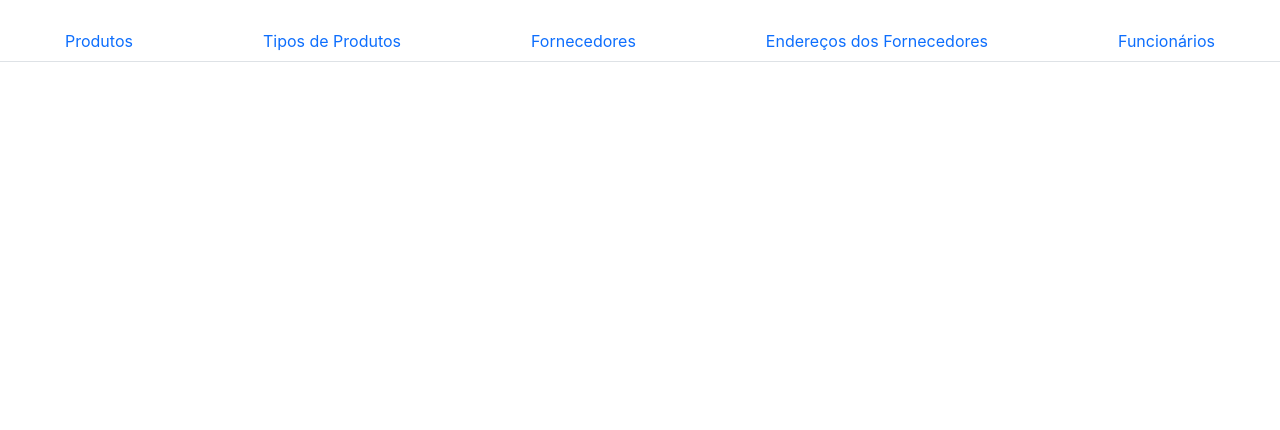
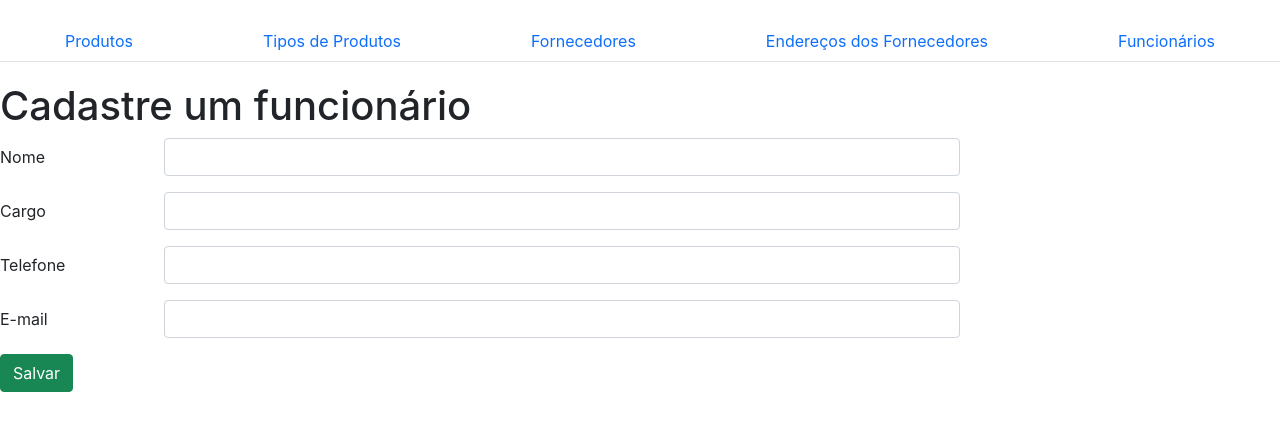
Before and after one commit to anaBeatrizWalker/ExpressReact, a React (Create React App) app: page /funcionarios/novo in a window 1280 px wide. Shown: the top 430 px of the page. Built offline with nearby package versions, Linux system fonts and the light colour scheme.

Commit message:
Adicionando rotas e componentes de funcionarios

```diff
--- a/src/Routes.js
+++ b/src/Routes.js
@@ -57,6 +57,12 @@ export default function Rotas(){
             <Route path='/enderecos/:id/editar' element={<AdicionaEndereco/>}></Route>
             <Route path='/enderecos/:id/deletar' element={<DeletarEndereco/>}></Route>
 
+            {/* funcionarios */}
+            <Route path='/funcionarios' element={<ListaFuncionarios/>}></Route>
+            <Route path='/funcionarios/:id' element={<DadosFuncionario/>}></Route>
+            <Route path='/funcionarios/novo' element={<AdicionaFuncionario/>}></Route>
+            <Route path='/funcionarios/:id/editar' element={<AdicionaFuncionario/>}></Route>
+            <Route path='/funcionarios/:id/deletar' element={<DeletarFuncionario/>}></Route>
         </Routes>
     )
 }
--- /dev/null
+++ b/src/components/Funcionarios/AdicionaFuncionario.js
@@ -0,0 +1,83 @@
+import api_express from '../../config/api_express'
+import React, { useEffect, useState } from 'react'
+import { useParams } from 'react-router'
+import { Form, Row, Col, Button } from 'react-bootstrap'
+
+export default function AdicionaFuncionario(){
+
+    let {id} = useParams()
+
+    const [nome, setNome] = useState("")
+    const [cargo, setCargo] = useState("")
+    const [telefone, setTelefone] = useState("")
+    const [email, setEmail] = useState("")
+
+    useEffect(()=>{
+        if(id){
+            api_express.get(`/funcionarios/${id}`).then(resp => {
+                const funcionario = resp.data.funcionario
+                setNome(funcionario.nome)
+                setCargo(funcionario.cargo)
+                setTelefone(funcionario.telefone)
+                setEmail(funcionario.email)
+            })
+        }
+    }, [id])
+
+    async function addFuncionario(){
+        const funcionario = {
+            nome: nome,
+            cargo: cargo,
+            telefone: telefone,
+            email: email
+        }
+        if(id){
+            api_express.put(`/funcionarios/${id}`, { funcionario }).then(resp => { console.log('put', resp.data) })
+        }else{
+            api_express.post('/funcionarios', { funcionario }).then(resp => { console.log('post', resp.data) })
+        }
+    }
+
+    return (
+        <div style={{width: '75%', marginTop: '20px'}}>
+
+            <h1>Cadastre um funcionário</h1>
+
+            <Form>
+                <Form.Group as={Row} className="mb-3" controlId="nome">
+                    <Form.Label column sm="2">Nome</Form.Label>
+                    <Col sm="10">
+                        <Form.Control type="text" name="nome" value={nome} onChange={(e) => setNome(e.target.value)}/>
+                    </Col>
+                </Form.Group>
+
+                <Form.Group as={Row} className="mb-3" controlId="nome">
+                    <Form.Label column sm="2">Cargo</Form.Label>
+                    <Col sm="10">
+                        <Form.Control type="text" name="cargo" value={cargo} onChange={(e) => setCargo(e.target.value)}/>
+                    </Col>
+                </Form.Group>
+
+                <Form.Group as={Row} className="mb-3" controlId="nome">
+                    <Form.Label column sm="2">Telefone</Form.Label>
+                    <Col sm="10">
+                        <Form.Control type="text" max={11} name="telefone" value={telefone} onChange={(e) => setTelefone(e.target.value)}/>
+                    </Col>
+                </Form.Group>
+
+                <Form.Group as={Row} className="mb-3" controlId="nome">
+                    <Form.Label column sm="2">E-mail</Form.Label>
+                    <Col sm="10">
+                        <Form.Control type="email" name="email" value={email} onChange={(e) => setEmail(e.target.value)}/>
+                    </Col>
+                </Form.Group>
+
+                <Form.Group>
+                    <Button href="/funcionarios" className="btn btn-success" onClick={() => addFuncionario()}>
+                        Salvar
+                    </Button>
+                </Form.Group>
+            </Form>
+        </div>
+    )
+}
--- /dev/null
+++ b/src/components/Funcionarios/DadosFuncionario.js
@@ -0,0 +1,31 @@
+import api_express from '../../config/api_express'
+import React, { useEffect, useState } from 'react'
+import { useParams } from 'react-router'
+import { ListGroup } from 'react-bootstrap'
+
+export default function DadosFuncionario(){
+
+    let {id} = useParams()
+    const [funcionario, setFuncionario] = useState({})
+
+    useEffect(()=>{
+        api_express.get(`/funcionarios/${id}`).then(resp => {
+            setFuncionario(resp.data.funcionario)
+        })
+    }, [id])
+
+    return (
+        <div style={{marginTop: '20px'}}>
+
+            <h1>Detalhes do funcionário</h1>
+
+            <ListGroup style={{marginTop: '20px'}}>
+                <ListGroup.Item>Código: {funcionario.id}</ListGroup.Item>
+                <ListGroup.Item>Nome: {funcionario.nome}</ListGroup.Item>
+                <ListGroup.Item>Cargo: {funcionario.cargo}</ListGroup.Item>
+                <ListGroup.Item>Telefone: {funcionario.telefone}</ListGroup.Item>
+                <ListGroup.Item>E-mail: {funcionario.email}</ListGroup.Item>
+            </ListGroup>
+        </div>
+    )
+}
--- /dev/null
+++ b/src/components/Funcionarios/DeletarFuncionario.js
@@ -0,0 +1,21 @@
+import api_express from '../../config/api_express'
+import React, { useEffect } from 'react'
+import { useNavigate, useParams } from 'react-router'
+
+export default function DeletarFuncionario(){
+
+    let {id} = useParams()
+    let navigate = useNavigate()
+
+    useEffect(()=>{
+        api_express.delete(`/funcionarios/${id}`).then(resp => {
+            alert(`Funcionário ${id} deletado com sucesso.`)
+            navigate('/funcionarios')
+        })
+    }, [])
+
+    return (
+        <>
+        </>
+    )
+}
--- /dev/null
+++ b/src/components/Funcionarios/ListaFuncionarios.js
@@ -0,0 +1,38 @@
+import api_express from '../../config/api_express'
+import React, { useEffect, useState } from 'react'
+import { Link } from 'react-router-dom'
+import { ListGroup, Button, Col, Row } from 'react-bootstrap'
+
+export default function ListaFuncionarios(){
+
+    const [funcionarios, setFuncionarios] = useState([])
+
+    useEffect(()=>{
+        api_express.get('/funcionarios').then(resp => {
+            setFuncionarios(resp.data.funcionarios)
+        })
+    }, [])
+
+    return (
+        <div style={{marginTop: '20px'}}>
+
+            <h1>Lista dos funcionários</h1>
+
+            <Link className='btn btn-primary' to="/funcionarios/novo">Adicionar funcionário</Link>
+
+            {funcionarios.map(funcionario => {
+                return (
+                    <ListGroup style={{marginTop: '20px', width: '50%'}}>
+                        <ListGroup.Item key={funcionario.id}>
+                            <Link to={`/funcionarios/${funcionario.id}`}>{funcionario.nome}</Link>
+                            <div className="d-flex justify-content-end">
+                                <Button href={`/funcionarios/${funcionario.id}/editar`} variant="warning" className="p-2 bd-highlight">Editar</Button>
+                                <Button href={`/funcionarios/${funcionario.id}/deletar`} variant="danger" className="p-2 bd-highlight">Deletar</Button>
+                            </div>
+                        </ListGroup.Item>
+                    </ListGroup>
+                )
+            })}
+        </div>
+    )
+}
```
